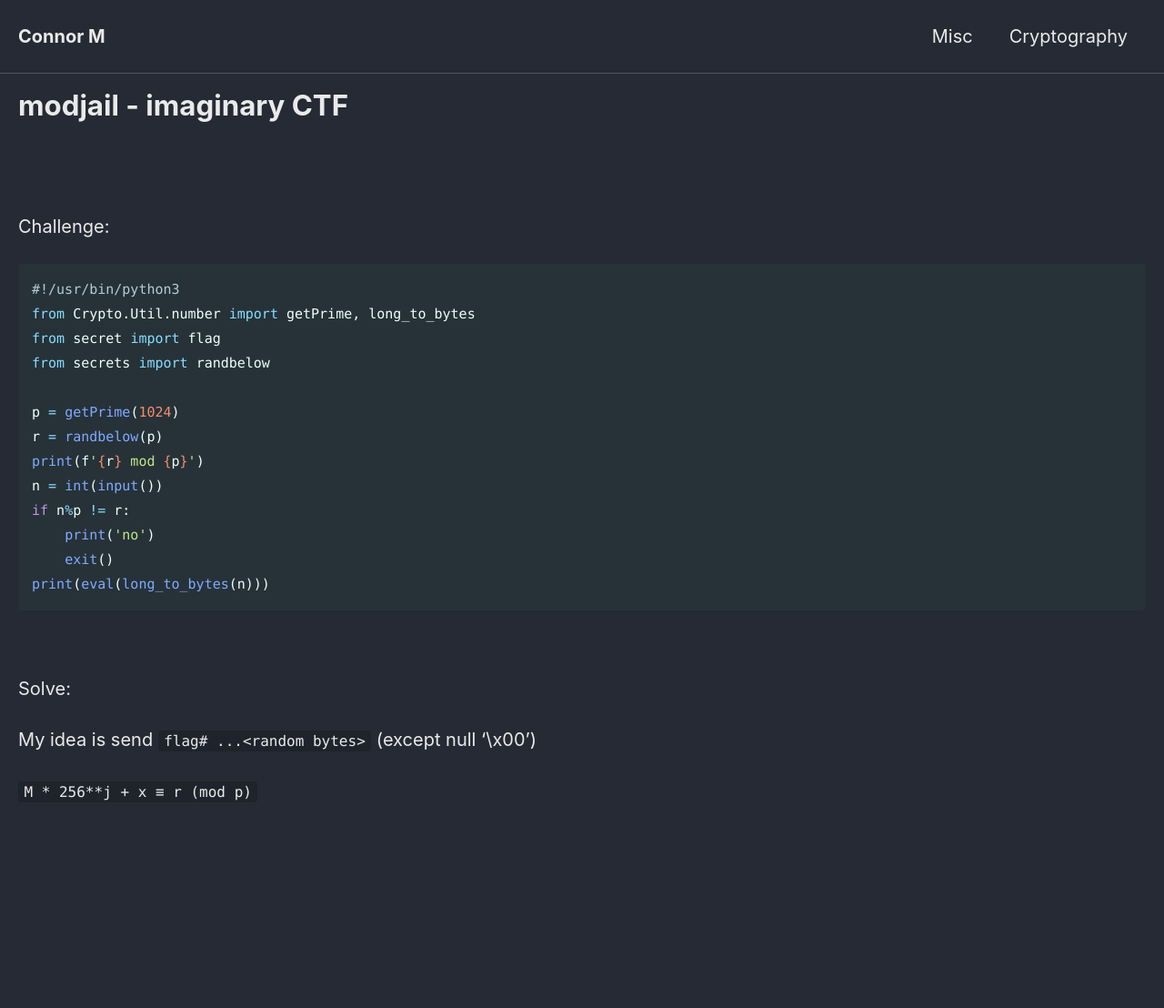
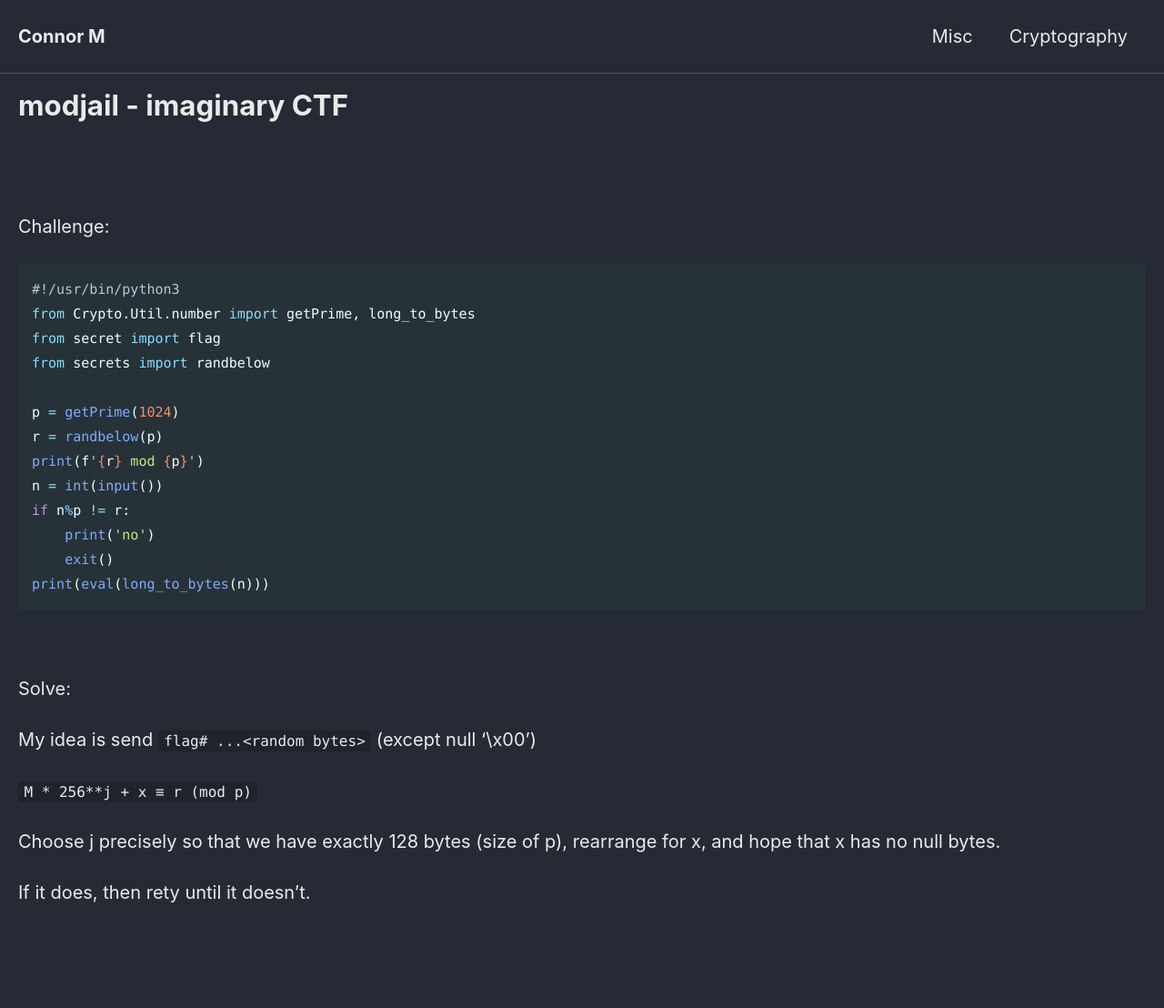
Before and after one commit to Connor-McCartney/Connor-McCartney.github.io, a Jekyll site: the page built from _pages/cryptography/other/modjail-imaginaryCTF.md, in a window 1280 px wide. Shown: the whole page at 91% size. Built offline with Jekyll 4.4.1, drawn with Linux system fonts in a browser that asks for light colours; cached includes are drawn as plain includes; before the commit the page ends 940 px from its top, so only the background shows below that.

Commit message:
Update modjail-imaginaryCTF.md

```diff
--- a/_pages/cryptography/other/modjail-imaginaryCTF.md
+++ b/_pages/cryptography/other/modjail-imaginaryCTF.md
@@ -32,3 +32,9 @@ Solve:
 My idea is send `flag# ...<random bytes>` (except null '\x00')
 
 `M * 256**j + x ≡ r (mod p)`
+
+Choose j precisely so that we have exactly 128 bytes (size of p), rearrange for x, and hope that x has no null bytes.
+
+If it does, then rety until it doesn't.
+
+<br>
```
